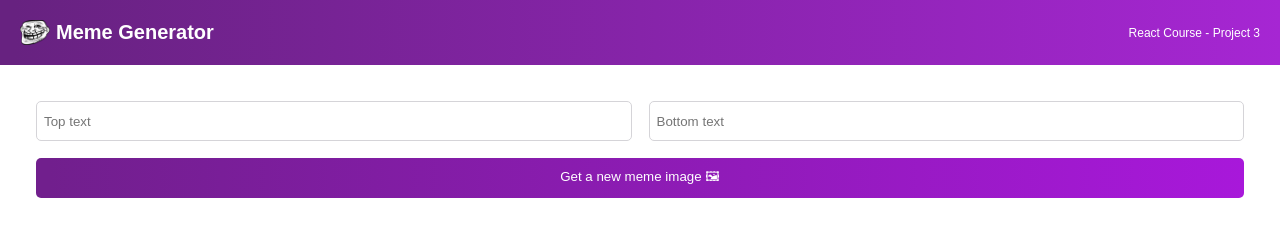
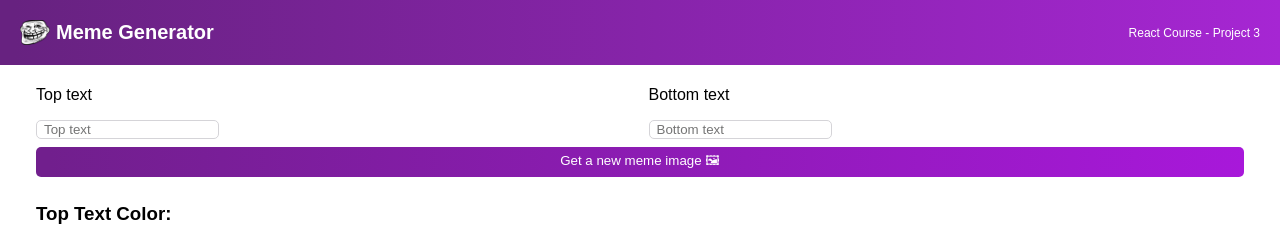
Before and after one commit to SibusisoNgubeni/Meme-Generator, a React (Vite) app: page / in a window 1280 px wide. Shown: the top 236 px of the page. Built offline with nearby package versions, Linux system fonts and the light colour scheme.

Commit message:
top text and bottm text addition for screen readers

```diff
--- a/src/components/memes.jsx
+++ b/src/components/memes.jsx
@@ -49,22 +49,26 @@ export default function Meme() {
     return (
         <main>
             <div className="form">
-                <input
+              <div><p>Top text</p>
+               <input
                     type="text"
                     placeholder="Top text"
                     className="form--input"
                     name="topText"
                     value={meme.topText}
                     onChange={handleChange}
-                />
-                <input
+                /></div>
+
+                <div>
+                    <p>Bottom text</p>
+                    <input
                     type="text"
                     placeholder="Bottom text"
                     className="form--input"
                     name="bottomText"
                     value={meme.bottomText}
                     onChange={handleChange}
-                />
+                /></div>
                 <button
                     className="form--button"
                     onClick={getMemeImage}
--- a/src/components/textcolor.jsx
+++ b/src/components/textcolor.jsx
@@ -7,7 +7,7 @@ export default function ColorPicker({ topTextColor, bottomTextColor, handleChang
         <div className="color-picker">
             <h3>Top Text Color:</h3>
             <select name="topTextColor" value={topTextColor} onChange={handleChange}>
-                {["white", "black", "red", "blue", "green", "yellow", "orange", "purple"].map(color => (
+                {["white", "black", "red", "blue", "green", "yellow", "orange", "purple", "pink"].map(color => (
                     <option key={color} value={color}>
                         {color.charAt(0).toUpperCase() + color.slice(1)}
                     </option>
@@ -15,7 +15,7 @@ export default function ColorPicker({ topTextColor, bottomTextColor, handleChang
             </select>
             <h3>Bottom Text Color:</h3>
             <select name="bottomTextColor" value={bottomTextColor} onChange={handleChange}>
-                {["white", "black", "red", "blue", "green", "yellow", "orange", "purple"].map(color => (
+                {["white", "black", "red", "blue", "green", "yellow", "orange", "purple", "pink"].map(color => (
                     <option key={color} value={color}>
                         {color.charAt(0).toUpperCase() + color.slice(1)}
                     </option>
--- a/src/index.css
+++ b/src/index.css
@@ -8,7 +8,10 @@ body {
 }
 
 main {
-    padding: 36px;
+    padding-top: 5px;
+    padding-left: 36px;
+    padding-right: 36px;
+    padding-bottom: 36px;
 }
 
 .header {
@@ -50,6 +53,8 @@ main {
 }
 
 .form--button {
+    height: 30px;
+    margin-top: 20px;
     grid-column: 1 / -1;
     font-family: "Karla", sans-serif;
     border-radius: 5px;
@@ -59,6 +64,7 @@ main {
     cursor: pointer;
 }
 
+
 .meme {
     position: relative;
 }
@@ -67,7 +73,7 @@ main {
     max-width: 100%;
     border-radius: 3px;
 }
-/* Add this to your CSS file */
+
 .color-picker select {
     padding: 4px;
     margin: 4px 0;
```
